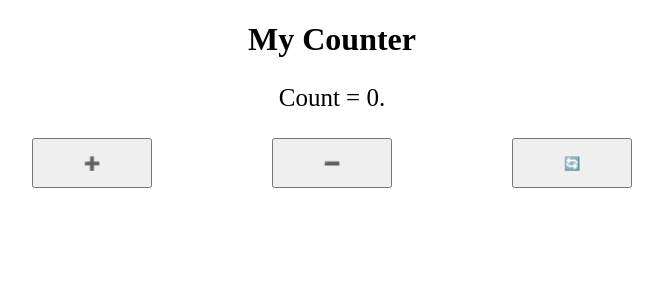
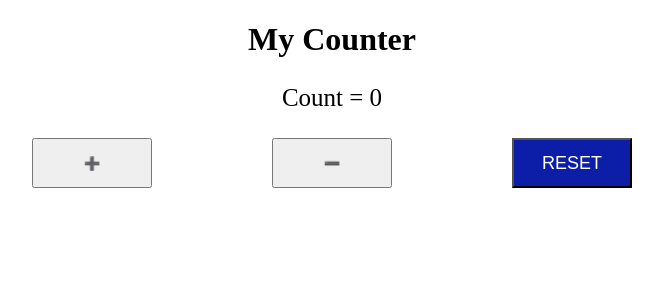
Before and after one commit to 1nv1nc1bl3/react-coaching-june25, a React (Vite) app in the folder week-1/counter-app/: page / in a window 1280 px wide. Shown: the top 300 px of the page, without its empty margins (308-971 px from the left). Built offline with nearby package versions, Linux system fonts and the light colour scheme.

Commit message:
end of day 1 final

```diff
--- a/week-1/counter-app/src/assets/style.css
+++ b/week-1/counter-app/src/assets/style.css
@@ -14,6 +14,11 @@
     font-size: 25px;
     line-height: 30px;
 }
+.theClass .buttonsClass .resetBtn {
+    background-color: #0c1da8;
+    font-size: 18px;
+    color: #fff;
+}
 .buttonsClass {
     max-width: 600px;
     width: 100%;
--- a/week-1/counter-app/src/components/Counter.jsx
+++ b/week-1/counter-app/src/components/Counter.jsx
@@ -1,6 +1,7 @@
 import { useState } from 'react'; // Βήμα 1: κάνε import το useState από τη React
+import CounterButton from './CounterButton';
 
-function App() {
+function Counter() {
     // Βήμα 2: Δημιουργείς ένα κομμάτι state
     // 'count' είναι η τρέχουσα τιμή
     // 'setCount' είναι η συνάρτηση που τη μεταβάλλει
@@ -30,14 +31,23 @@ function App() {
     return (
         <div className='theClass'>
             <h1>My Counter</h1>
-            <p>Count = {count}.</p>
+            <p>Count = {count}</p>
             <div className='buttonsClass'>
-                <button onClick={handlePlusClick}>➕</button>
-                <button onClick={handleMinusClick}>➖</button>
-                <button onClick={resetCount}>🔄</button>
+                <CounterButton label='➕' onBtnClick={handlePlusClick} />
+                <CounterButton label='➖' onBtnClick={handleMinusClick} />
+                <CounterButton
+                    singleButtonClass='resetBtn'
+                    label='RESET'
+                    onBtnClick={resetCount}
+                />
+                {/* <button onClick={handlePlusClick}>➕</button> */}
+                {/* <button onClick={handleMinusClick}>➖</button> */}
+                {/* <button className='resetBtn' onClick={resetCount}>
+                    RESET
+                </button> */}
             </div>
         </div>
     );
 }
 
-export default App;
+export default Counter;
--- /dev/null
+++ b/week-1/counter-app/src/components/CounterButton.jsx
@@ -0,0 +1,13 @@
+function CounterButton({ label, onBtnClick, color, singleButtonClass }) {
+    return (
+        <button
+            className={singleButtonClass}
+            onClick={onBtnClick}
+            style={color}
+        >
+            {label}
+        </button>
+    );
+}
+
+export default CounterButton;
```
